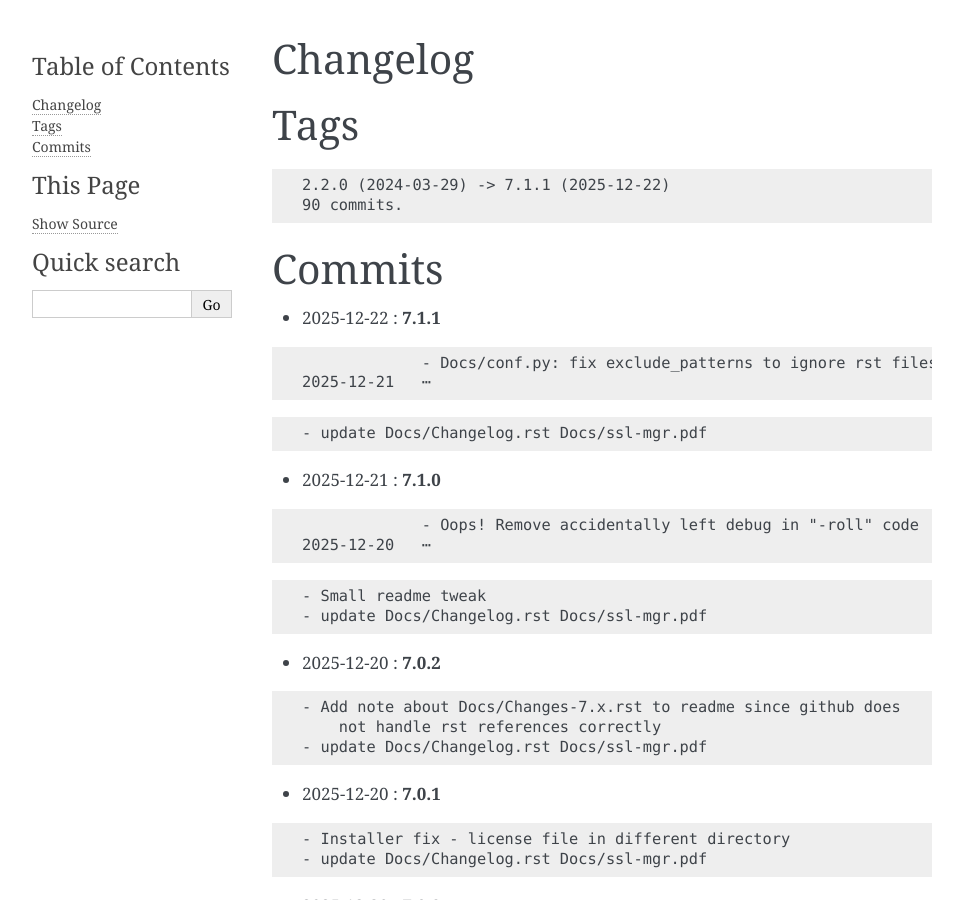
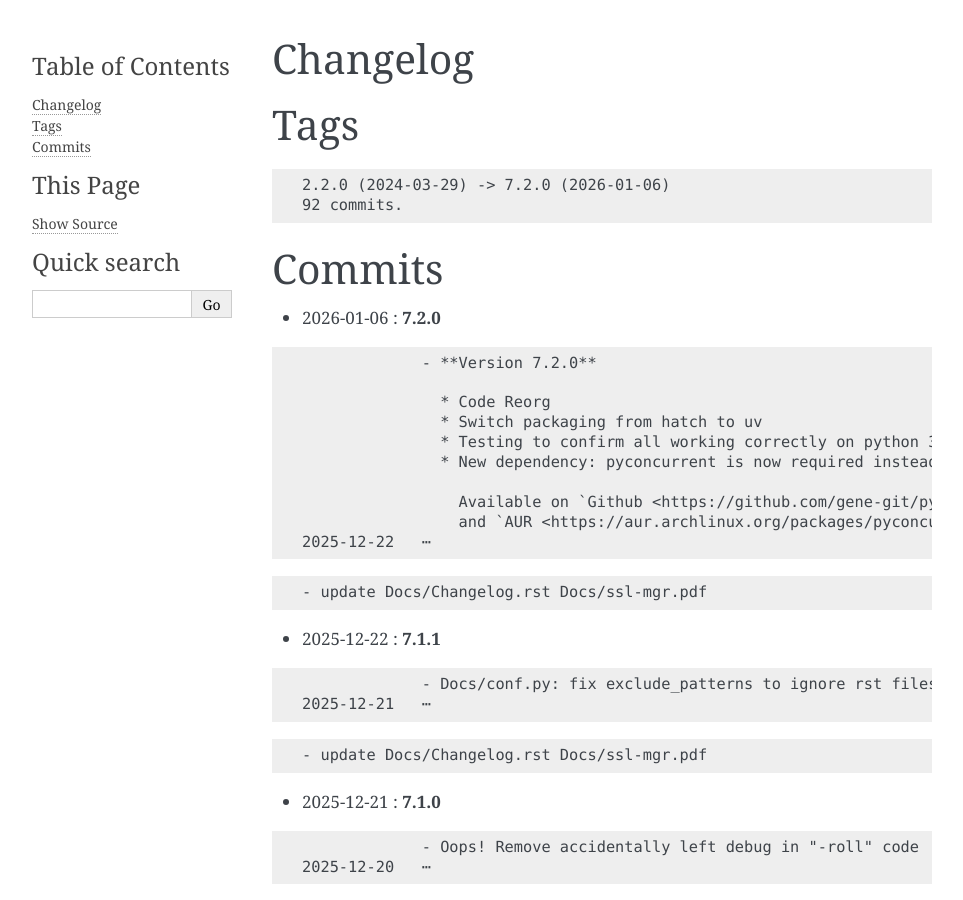
Before and after one commit to gene-git/ssl-mgr, a Sphinx documentation site: the page built from Docs/Changelog.rst, in a window 1280 px wide and 900 px high. Shown: the whole window, without its empty margins (148-1111 px from the left). Built offline with Sphinx 7.4.7, drawn with Linux system fonts in a browser that asks for light colours.

Commit message:
update Docs/Changelog.rst Docs/ssl-mgr.pdf

```diff
--- a/Docs/Changelog.rst
+++ b/Docs/Changelog.rst
@@ -6,12 +6,31 @@ Tags
 
 .. code-block:: text
 
-	2.2.0 (2024-03-29) -> 7.1.1 (2025-12-22)
-	90 commits.
+	2.2.0 (2024-03-29) -> 7.2.0 (2026-01-06)
+	92 commits.
 
 Commits
 =======
 
+
+* 2026-01-06  : **7.2.0**
+
+.. code-block:: text
+
+              - **Version 7.2.0**
+
+                * Code Reorg
+                * Switch packaging from hatch to uv
+                * Testing to confirm all working correctly on python 3.14.2
+                * New dependency: pyconcurrent is now required instead of optional (code simplification):
+
+                  Available on `Github <https://github.com/gene-git/pyconcurrent>`_
+                  and `AUR <https://aur.archlinux.org/packages/pyconcurrent>`_
+ 2025-12-22   ⋯
+
+.. code-block:: text
+
+              - update Docs/Changelog.rst Docs/ssl-mgr.pdf
 
 * 2025-12-22  : **7.1.1**
 
```
Also changed, not shown: 2 other files.
